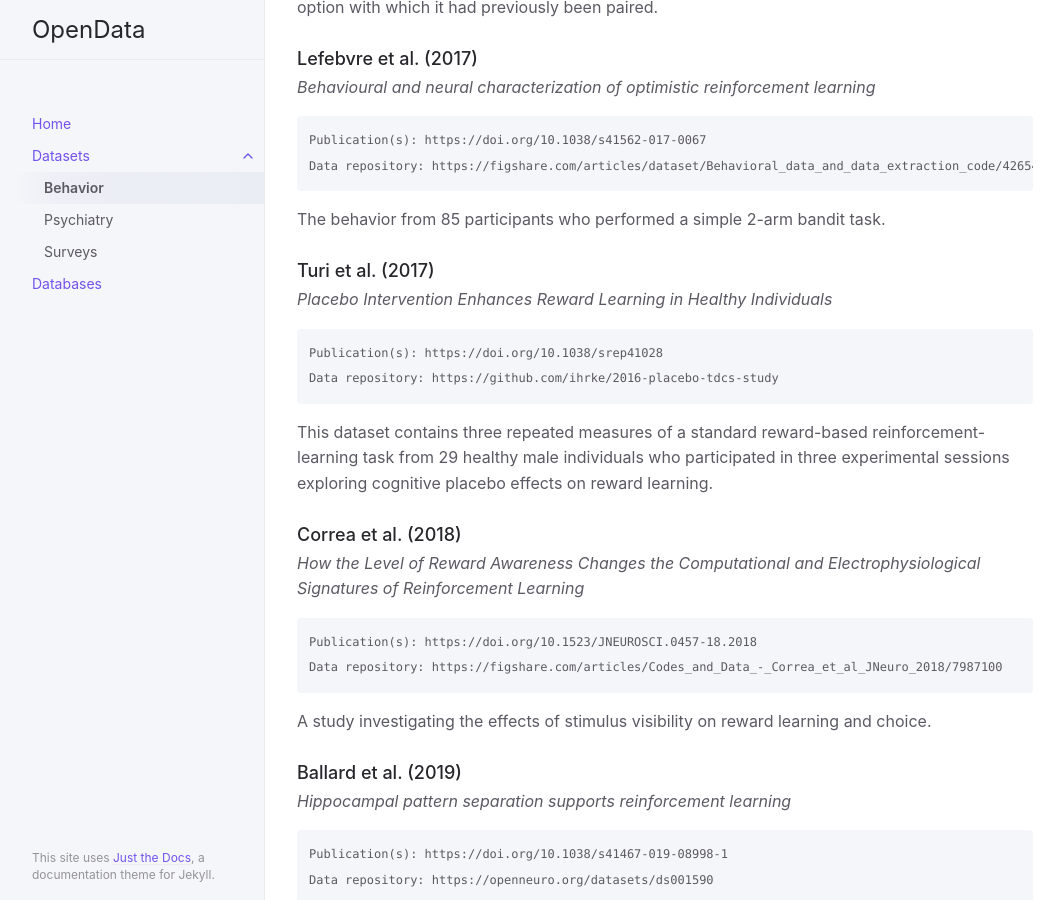
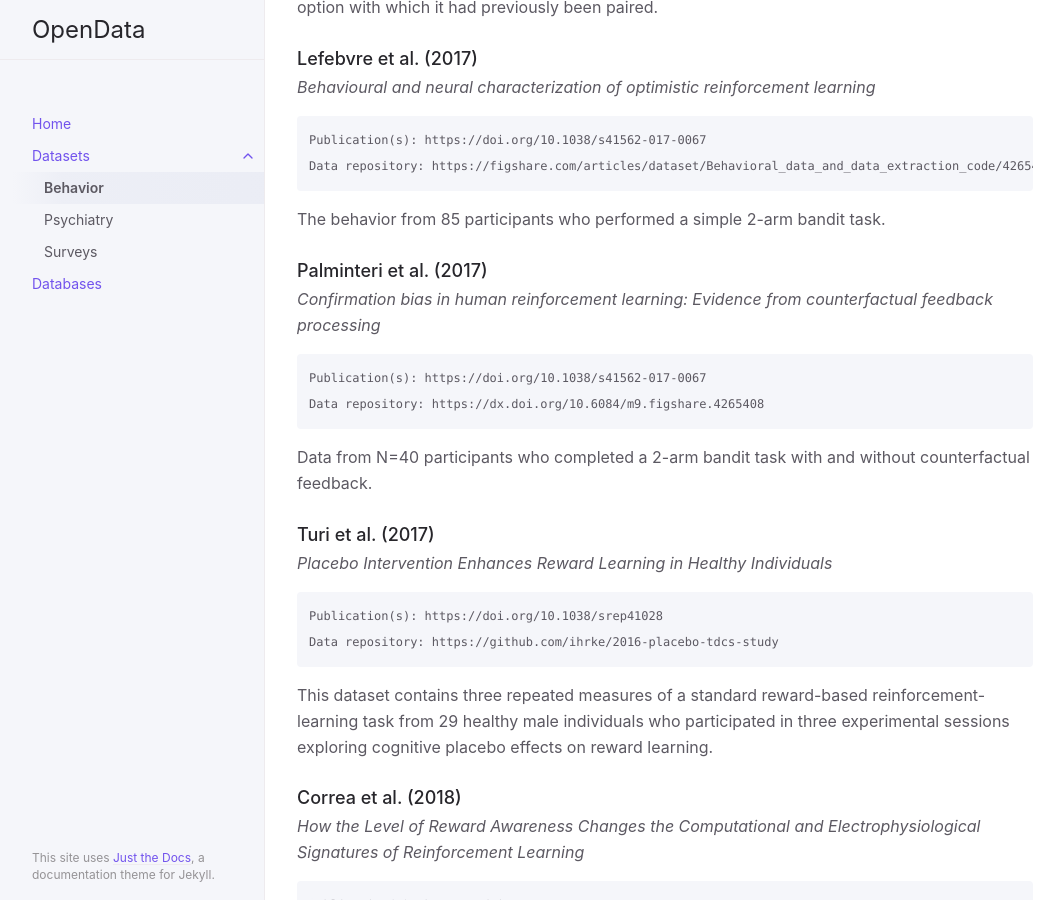
Before and after one commit to nivlab/opendata, a Jekyll site: the page built from docs/datasets/behavior.md, in a window 1280 px wide and 900 px high, scrolled down 795 px. Shown: the whole window, without its empty margins (107-1171 px from the left). Built offline with Jekyll 4.4.1, drawn with Linux system fonts in a browser that asks for light colours.

Commit message:
Update behavior.md

````diff
--- a/docs/datasets/behavior.md
+++ b/docs/datasets/behavior.md
@@ -37,6 +37,16 @@ Data repository: https://figshare.com/articles/dataset/Behavioral_data_and_data_
 ```
 
 The behavior from 85 participants who performed a simple 2-arm bandit task.
+
+### Palminteri et al. (2017)
+{: .no_toc }
+*Confirmation bias in human reinforcement learning: Evidence from counterfactual feedback processing*
+```
+Publication(s): https://doi.org/10.1038/s41562-017-0067
+Data repository: https://dx.doi.org/10.6084/m9.figshare.4265408
+```
+
+Data from N=40 participants who completed a 2-arm bandit task with and without counterfactual feedback.
 
 ### Turi et al. (2017)
 {: .no_toc }
````
